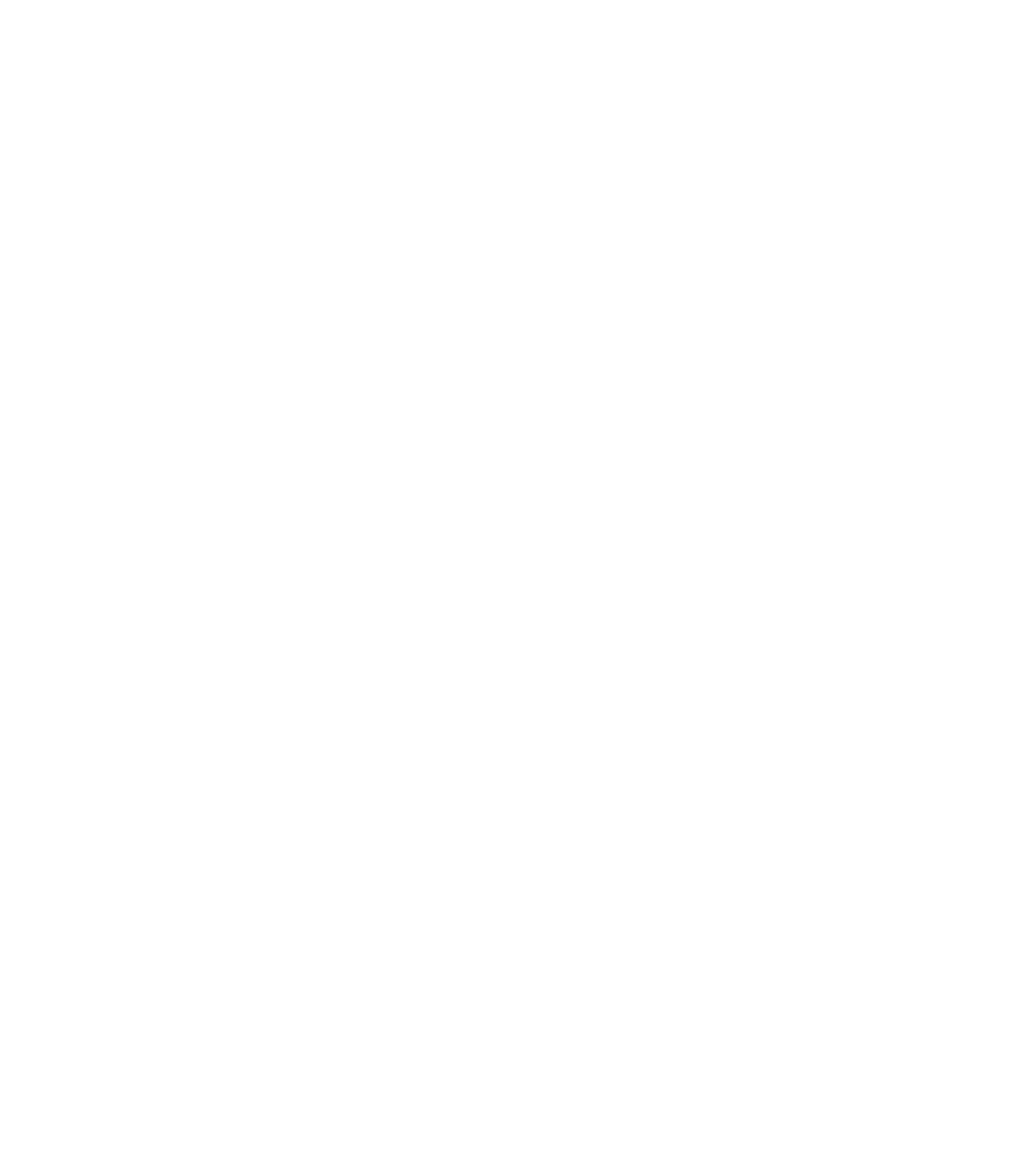
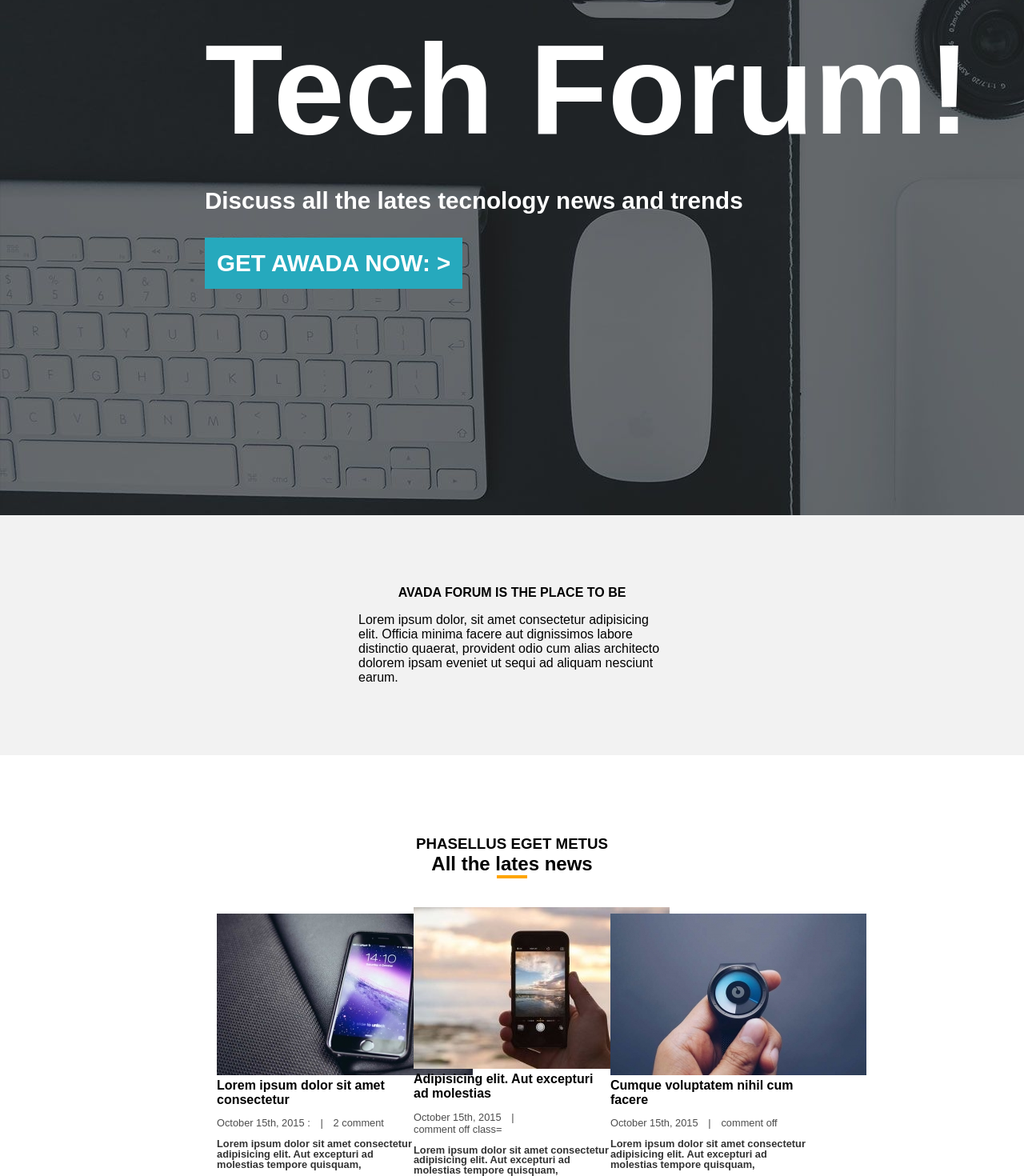
Before and after one commit to callagan70/proj-html-vuejs, a Vue app: page / in a window 1280 px wide. Shown: the part 336-1806 px from the top of the page at 80% size. Before the commit the page ends 800 px from the top, so only its background shows below. Built offline with nearby package versions, Linux system fonts and the light colour scheme.

Commit message:
Si prosegue.... maluccio...

```diff
--- a/src/App.vue
+++ b/src/App.vue
@@ -2,7 +2,9 @@
 <div>
   <HeaderComp />
     <main>
-
+      <SecOne />
+      <SecTwo />
+      <SecThree />
 
 
 
@@ -18,10 +20,16 @@
 
 <script>
 import HeaderComp from './components/HeaderComp.vue'
+import SecOne from './components/SecOne.vue'
+import SecTwo from './components/SecTwo.vue'
+import SecThree from './components/SecThree.vue'
 
 export default {
   components: {
     HeaderComp,
+    SecOne,
+    SecTwo,
+    SecThree,
    },
 }
 
@@ -38,4 +46,6 @@
 
 // NOTE come installare FontAwesame
 // NOTE come si può inserire uno style dentro l'altro?
+// NOTE come si può stampare gli elementi di un arrow ?
+// NOTE capire come dimicizzare le immagine sella SecThree
 </style>
--- /dev/null
+++ b/src/assets/data/SectOne.json
@@ -0,0 +1,28 @@
+[
+    {
+        "image" : "../assets/img/post_feat_img_25-320x202.jpg",
+        "desc" : "Telefonino uno",
+        "title" : "Lorem ipsum dolor sit amet consectetur",
+        "data" : "October 15th, 2015",
+        "comment" : "2 comment",
+        "text" : "Lorem ipsum dolor sit amet consectetur adipisicing elit. Aut excepturi ad molestias tempore quisquam,"
+    },
+
+    {
+        "image" : "../assets/img/post_feat_img_24-320x202.jpg",
+        "desc" : "Telefonino due",
+        "title" : "Adipisicing elit. Aut excepturi ad molestias",
+        "data" : "October 15th, 2015",
+        "comment" : "comment off",
+        "text" : "Lorem ipsum dolor sit amet consectetur adipisicing elit. Aut excepturi ad molestias tempore quisquam,"
+    },
+
+    {
+        "image" : "../assets/img/post_feat_img_23-320x202.jpg",
+        "desc" : "Orologio",
+        "title" : "Cumque voluptatem nihil cum facere",
+        "data" : "October 15th, 2015",
+        "comment" : "comment off",
+        "text" : "Lorem ipsum dolor sit amet consectetur adipisicing elit. Aut excepturi ad molestias tempore quisquam,"
+    }
+]
--- a/src/components/HeaderComp.vue
+++ b/src/components/HeaderComp.vue
@@ -3,13 +3,16 @@
 
             <img src="../assets/img/logo.png" alt="Logo">
             <div class="headerUl">
+
                     <div v-for="(element, index) in ListName" v-bind:key="index">
                         <a href="#">{{element.name}}</a>
                     </div>
+
                     <div class="lens">
                         <div>JOIN US</div>
                         <img src="../assets/img/icons-search.svg" alt="" >
                     </div>
+
             </div>
 
 
@@ -37,7 +40,7 @@
                 name: 'Android'
             },
             {
-                name: 'Forum'
+                name: 'Forums'
             },
             {
                 name: 'Contact Us'
--- /dev/null
+++ b/src/components/SecOne.vue
@@ -0,0 +1,54 @@
+<template>
+  <section>
+      <div>
+        <h1>Tech Forum!</h1>
+        <h3>Discuss all the lates tecnology news and trends</h3>
+        <div>GET AWADA NOW: ></div>
+      </div>
+
+  </section>
+</template>
+
+<script>
+export default {
+  name: 'SecOne',
+
+
+
+}
+</script>
+
+<style scoped lang="scss">
+    section{
+        background-image: url('../assets/img/home_slider_bg.jpg');
+        background-repeat: no-repeat;
+        width: 100%;
+        height: 880px;
+        color: white;
+        padding-top: 20%;
+        padding-left: 20%
+    }
+
+    section>div{
+        width: fit-content;
+    }
+
+    section>div>h1{
+        font-size: 10em;
+    }
+
+    section>div>h3{
+        font-size: 1.85em;
+        margin-top: 1em;
+    }
+
+     section>div>div{
+        font-size: 1.85em;
+        margin-top: 1em;
+        padding: 15px;
+        background-color: #26A9BD;
+        width: fit-content;
+        font-weight: 700;
+    }
+
+</style>
--- /dev/null
+++ b/src/components/SecThree.vue
@@ -0,0 +1,152 @@
+<template>
+    <section>
+        <div class="header">
+            <h3>PHASELLUS EGET METUS</h3>
+            <h1>All the lates news</h1>
+            <div></div>
+        </div>
+<!-- FIXME da fare un arrey di oggetti e farlo ciclare -->
+        <br>
+        <br>
+
+        <!-- <div
+            v-for="(element, index) in SectOneData"
+            :key="index"
+            class="SectOne" -->
+            <!-- > -->
+        <!-- <div>
+                        <img :src="{{this.element.image}}"  alt=""> -->
+                        <!-- <img :src="${this.element.image}"  alt=""> -->
+                        <!-- <img :src=`${this.element.image}`  alt=""> -->
+                        <!-- <img :src=" `../assets/img/post_feat_img_${element.image}` "  alt="" >
+            <div :style=" {backgroundImage: `url (../assets/img/post_feat_img_${element.image} )`  } "></div>                         -->
+            <!-- <img :src="element.image"  alt="">
+            <h1>{{element.title}}</h1>
+            <h2>{{element.data}}</h2>
+            <h3>{{element.comment}}</h3>
+            <h4>{{element.text}}</h4>
+        </div> -->
+
+        <!-- </div> -->
+            <!-- <div><img :src="../assets/img/post_feat_img_25-320x202.jpg" alt="Telefonino"></div>
+            <div><img :src="../assets/img/post_feat_img_24-320x202.jpg" alt=""></div>
+            <div><img :src="../assets/img/post_feat_img_23-320x202.jpg" alt=""></div> -->
+
+        <div class="SectOne">
+            <!-- FIXME dinamiccizare i commeti -->
+            <div>
+                <img src="../assets/img/post_feat_img_25-320x202.jpg" alt="Telefonino uno">
+                <h1>{{SectOneData[0].title}}</h1>
+                <div class="commet">
+                    <div>{{SectOneData[0].data}} :</div>
+                    <div class="separazio"> | </div>
+                    <div>{{SectOneData[0].comment}}</div>
+<!-- NOTE provare a mettere l'array con il dollaro -->
+                     <!-- :class="(SectOneData[0].comment == "2 comment") ? 'commentClass1' : 'commentClass2' " -->
+                </div>
+                <h4>{{SectOneData[0].text}}</h4>
+            </div>
+
+            <div>
+                <img src="../assets/img/post_feat_img_24-320x202.jpg" alt="Telefonino due">
+                <h1>{{SectOneData[1].title}}</h1>
+                <div class="commet">
+                    <div>{{SectOneData[1].data}}</div>
+                    <div class="separazio"> | </div>
+                    <div>{{SectOneData[1].comment}} class= </div>
+                </div>
+                <h4>{{SectOneData[1].text}}</h4>
+            </div>
+
+            <div>
+                <img src="../assets/img/post_feat_img_23-320x202.jpg" alt="Orologio">
+                <h1>{{SectOneData[2].title}}</h1>
+                 <div class="commet">
+                    <div>{{SectOneData[2].data}}</div>
+                    <div class="separazio"> | </div>
+                    <div>{{SectOneData[2].comment}}</div>
+                </div>
+                <h4>{{SectOneData[2].text}}</h4>
+            </div>
+
+        </div>
+
+
+    </section>
+</template>
+
+<script>
+import dataOne from '../assets/data/SectOne.json';
+
+export default {
+
+  name: 'SecThree',
+
+    data(){
+        return{
+            SectOneData : dataOne,
+        }
+
+    }
+
+}
+</script>
+
+<style scoped lang="scss">
+
+    section{
+        padding-top: 100px;
+        padding-left: 20%;
+        padding-right: 20%;
+    }
+
+    .header{
+        display: flex;
+        align-items: center;
+        flex-direction: column;
+    }
+
+    .header>div{
+        border: 2px solid orange;
+        width: 5%;
+        // background-image: ;
+    }
+
+    .SectOne{
+        display: flex;
+        flex-wrap: wrap;
+        justify-content: center;
+        align-items: center;
+        text-align: left;
+    }
+
+    .SectOne>div{
+        width: calc((100%/3) - 10px);
+    }
+
+    .SectOne>div>h1{
+        font-size: 1em;
+    }
+
+     .SectOne>div>h4{
+        font-size: 0.8em;
+        opacity: 0.8;
+        text-align: left;
+        line-height: 1em;
+    }
+
+    .commet{
+        display: flex;
+        flex-wrap: wrap;
+        font-size: 0.8em;
+        margin-top: 1em;
+        margin-bottom: 1em;
+        opacity: 0.7;
+    }
+
+    .separazio{
+        margin-left: 1em;
+        margin-right: 1em;
+    }
+
+</style>
--- /dev/null
+++ b/src/components/SecTwo.vue
@@ -0,0 +1,37 @@
+<template>
+  <section>
+      <h1>AVADA FORUM IS THE PLACE TO BE</h1>
+      <h4>Lorem ipsum dolor, sit amet consectetur adipisicing elit. Officia minima facere aut dignissimos labore distinctio quaerat, provident odio cum alias architecto dolorem ipsam eveniet ut sequi ad aliquam nesciunt earum.</h4>
+  </section>
+</template>
+
+<script>
+export default {
+  name: 'SecTwo',
+}
+</script>
+
+<style scoped lang="scss">
+    section{
+        display: flex;
+        flex-direction: column;
+        justify-content: center;
+        align-items: center;
+        width: 100%;
+        height: 300px;
+        background-color: #F2F2F2;
+    }
+// FIXME aggiustare le dimensioni del testo e il grassetto
+    section h1{
+        margin-bottom: 1em;
+        font-size: 1em;
+    }
+
+        section h4{
+            font-weight: 300;
+            width: 30%;
+            text-align: initial;
+            font-weight: 300;
+    }
+
+</style>
```
Also changed, not shown: src/assets/logo.png (deleted).
